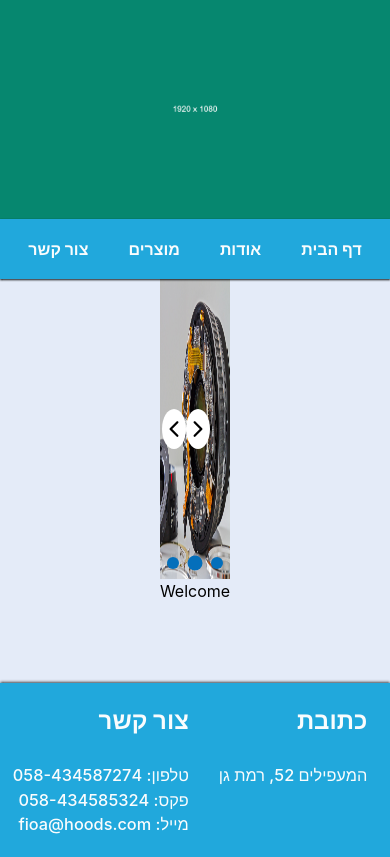
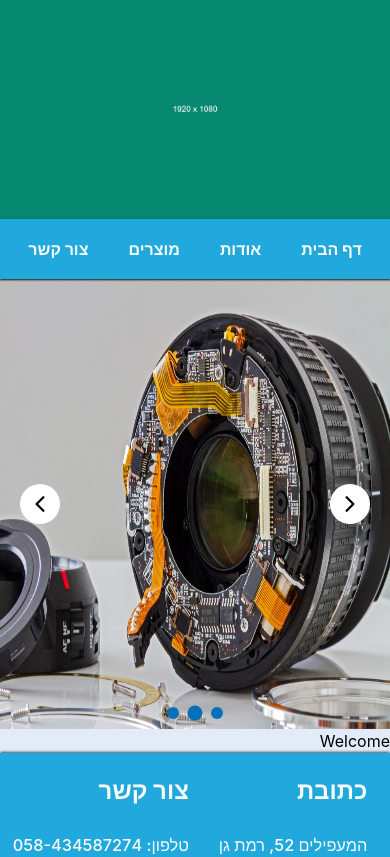
Before and after one commit to Jeluxe/hoods-and-chimneys, a React (Vite) app: page / in a window 390 px wide. Shown: the top 857 px of the page. Built offline with nearby package versions, Linux system fonts and the light colour scheme.

Commit message:
Updated Carousel component

```diff
--- a/src/components/Carousel/Carousel.css
+++ b/src/components/Carousel/Carousel.css
@@ -36,10 +36,13 @@
   position: relative;
   width: 100%;
   height: 100%;
+  display: flex;
+  overflow: hidden;
+  direction: ltr;
 }
 
 .carousel img {
-  position: absolute;
+  display: inline-flex;
   width: 100%;
   height: 100%;
 }
@@ -68,6 +71,6 @@
 
 @media (max-width: 768px) {
   .carousel-wrapper {
-    height: 300px;
+    height: 450px;
   }
 }
--- a/src/components/Carousel/Carousel.tsx
+++ b/src/components/Carousel/Carousel.tsx
@@ -55,7 +55,9 @@ const Carousel = ({ imageList = [fisherman, lens, cleaning] }: CarouselProps) =>
         <button className="carousel-button next" onClick={() => nextImage()}><ArrowLeft /></button>
       </div>
       <div className="carousel">
-        <img src={imageList[selected]} />
+        {imageList.map((image: string, idx: number) =>
+          <img src={image} style={{ display: idx === selected ? "block" : "none" }} />
+        )}
       </div>
       <div className="carousel-navigation">
         {imageList.map((_: string, idx: number) =>
```
